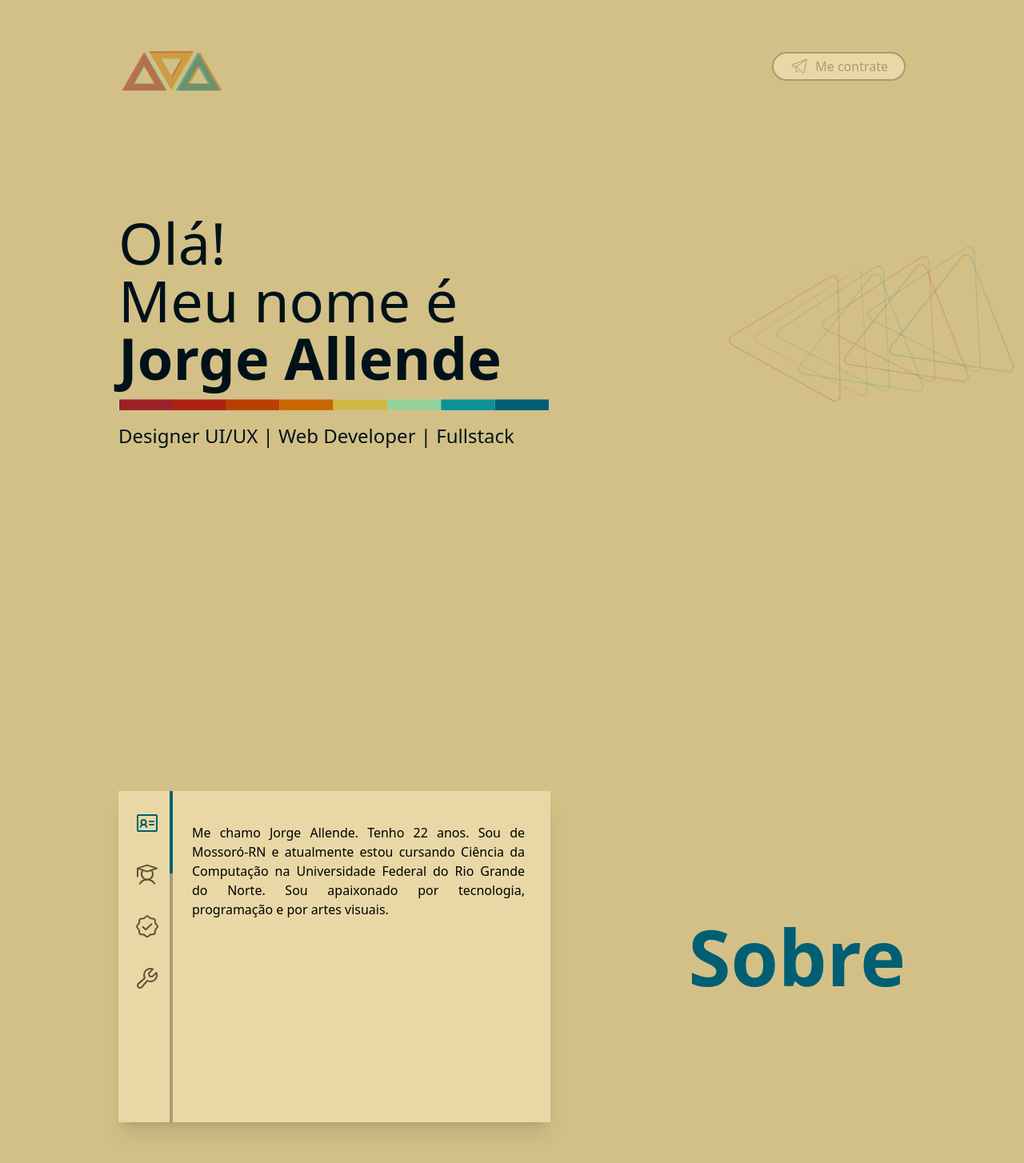
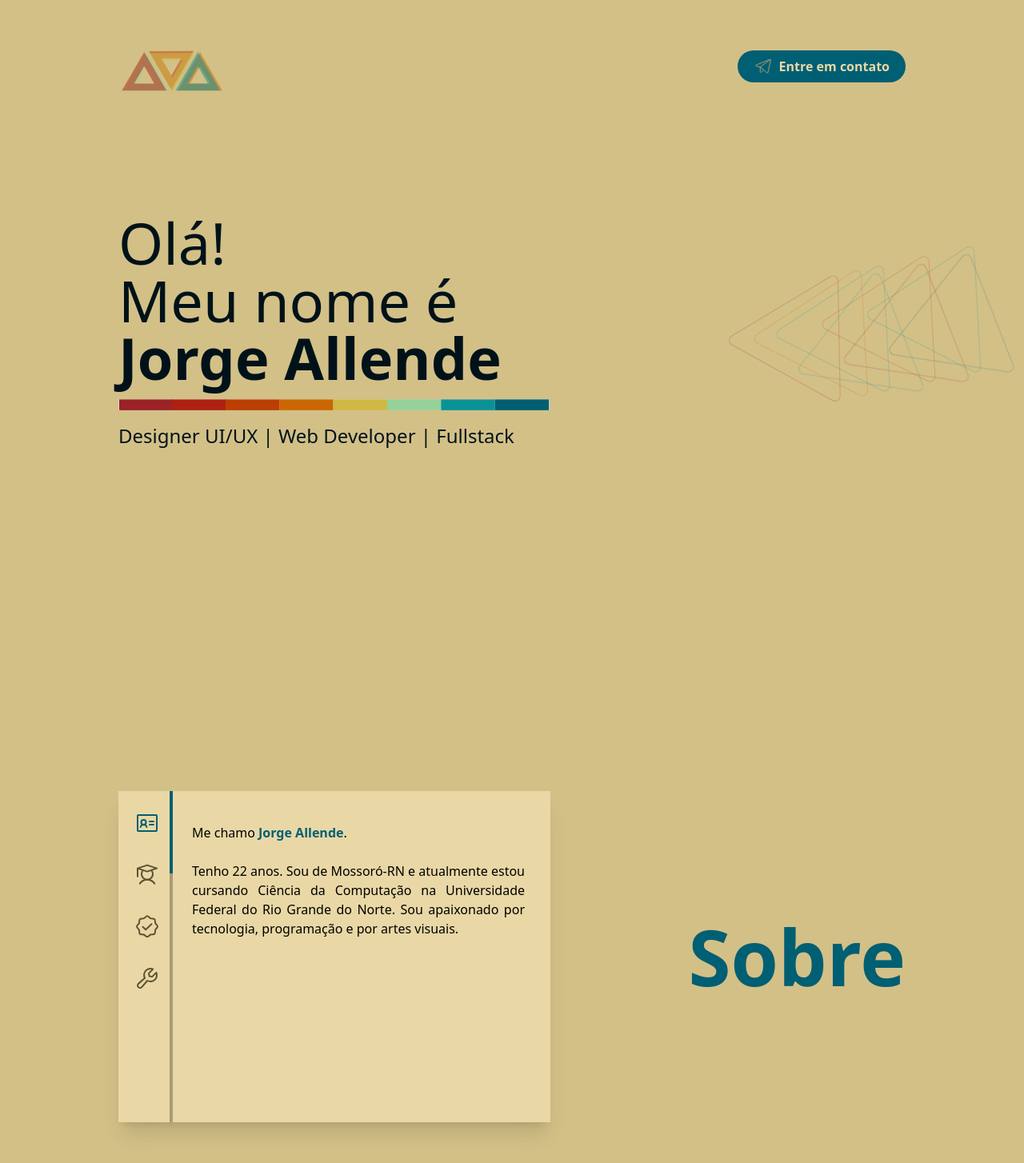
Before and after one commit to jorgeallende/my-portfolio, a React (Vite) app: page / in a window 1280 px wide. Shown: the top 1454 px of the page at 80% size. Built offline with nearby package versions, Linux system fonts and the light colour scheme.

Commit message:
About component info update

```diff
--- a/src/components/AboutComponent.tsx
+++ b/src/components/AboutComponent.tsx
@@ -8,6 +8,7 @@ import CircleWavyCheckAlt from "../assets/CircleWavyCheckAlt.svg";
 import WrenchAlt from "../assets/WrenchAlt.svg";
 import { useState } from "react";
 import { sobre, educacao, experiencia, habilidades } from "../utils/info";
+import HeaderLogo from "../assets/header-logo.svg";
 
 type Props = {
   src?: string | undefined;
@@ -101,14 +102,17 @@ const AboutComponent = () => {
           <span className="text-justify">
             {info == "sobre" ? (
               <div>
-                Me chamo Jorge Allende. Tenho 22 anos. Sou de Mossoró-RN e
-                atualmente estou cursando Ciência da Computação na Universidade
-                Federal do Rio Grande do Norte. Sou apaixonado por tecnologia,
-                programação e por artes visuais.
+                Me chamo{" "}
+                <strong className="text-blue-600">Jorge Allende</strong>.{" "}
+                <br /> <br />
+                Tenho 22 anos. Sou de Mossoró-RN e atualmente estou cursando
+                Ciência da Computação na Universidade Federal do Rio Grande do
+                Norte. Sou apaixonado por tecnologia, programação e por artes
+                visuais.
               </div>
             ) : info == "educacao" ? (
               <div>
-                <strong>Ensino médio-técnico completo (2014 - 2017)</strong>
+                <strong className="text-orange-500">Ensino médio-técnico completo (2014 - 2017)</strong>
                 <br />
                 <span>
                   Completei o ensino médio no IFRN - Campus Mossoró, onde fiz
@@ -116,7 +120,7 @@ const AboutComponent = () => {
                 </span>
                 <br />
                 <br />
-                <strong>
+                <strong  className="text-orange-500">
                   Ensino superior em andamento (2018 - Atualmente)
                 </strong>
                 <br />
@@ -127,9 +131,7 @@ const AboutComponent = () => {
               </div>
             ) : info == "experiencia" ? (
               <div>
-                <strong>
-                  Estágio na Crevettic (2021 - 2022)
-                </strong>
+                <strong className="text-red-500">Estágio na Crevettic (2021 - 2022)</strong>
                 <br />
                 <br />
                 <span>
@@ -142,7 +144,7 @@ const AboutComponent = () => {
                 </span>
                 <br />
                 <br />
-                <strong>
+                <strong className="text-red-500">
                   Estágio em Prefeitura Municipal de Mossoró (2022 - Atualmente)
                 </strong>
                 <br />
@@ -158,10 +160,24 @@ const AboutComponent = () => {
               </div>
             ) : info == "habilidades" ? (
               <div>
-                Me chamo Jorge Allende. Tenho 22 anos. Sou de Mossoró-RN e
-                atualmente estou cursando Ciência da Computação na Universidade
-                Federal do Rio Grande do Norte. Sou apaixonado por tecnologia,
-                programação e por artes visuais.
+                No <strong className="text-mint-500 text-lg">front-end</strong>{" "}
+                possuo muita familiaridade com <strong>React</strong> e todo seu
+                ecossistema de bibliotecas, bem como <strong>HTML</strong>,{" "}
+                <strong>CSS</strong> e <strong>JavaScript</strong>. Mais
+                recentemente fui desafiado a trabalhar com{" "}
+                <strong>Blade</strong> no ambiente do Laravel e tem sido uma
+                ótima experiência de aprendizado.
+                <br />
+                <br />
+                No <strong className="text-mint-500 text-lg">back-end</strong>,
+                tenho conhecimento em <strong>PHP</strong>,{" "}
+                <strong>Laravel</strong>, <strong>NodeJS</strong> e{" "}
+                <strong>Java Spring</strong>. No quesito banco de dados já
+                utilizei <strong>Postgres</strong>, <strong>MySQL</strong>,{" "}
+                <strong>SQLite</strong>, <strong>MongoDB</strong> e outros.
+                Também tenho conhecimento em <i>Git</i> e <i>GitHub</i>, e em
+                ferramentas de design como <strong>Figma</strong> e{" "}
+                <strong>Photoshop</strong>.
               </div>
             ) : (
               ""
--- a/src/components/Hero.tsx
+++ b/src/components/Hero.tsx
@@ -24,9 +24,9 @@ const Hero = () => {
           target="_blank"
           rel="noopener noreferrer"
         >
-          <div className="cursor-pointer flex gap-2 items-center bg-base-cream-500 px-5 py-1 rounded-full text-base-cream-600 border-2 border-base-cream-600">
+          <div className="cursor-pointer flex gap-2 items-center font-bold bg-blue-600 px-5 py-2 rounded-full text-base-cream-500">
             <img src={TelegramLogo} alt="" srcset="" />
-            Me contrate
+            Entre em contato
           </div>
         </a>
       </div>
```
